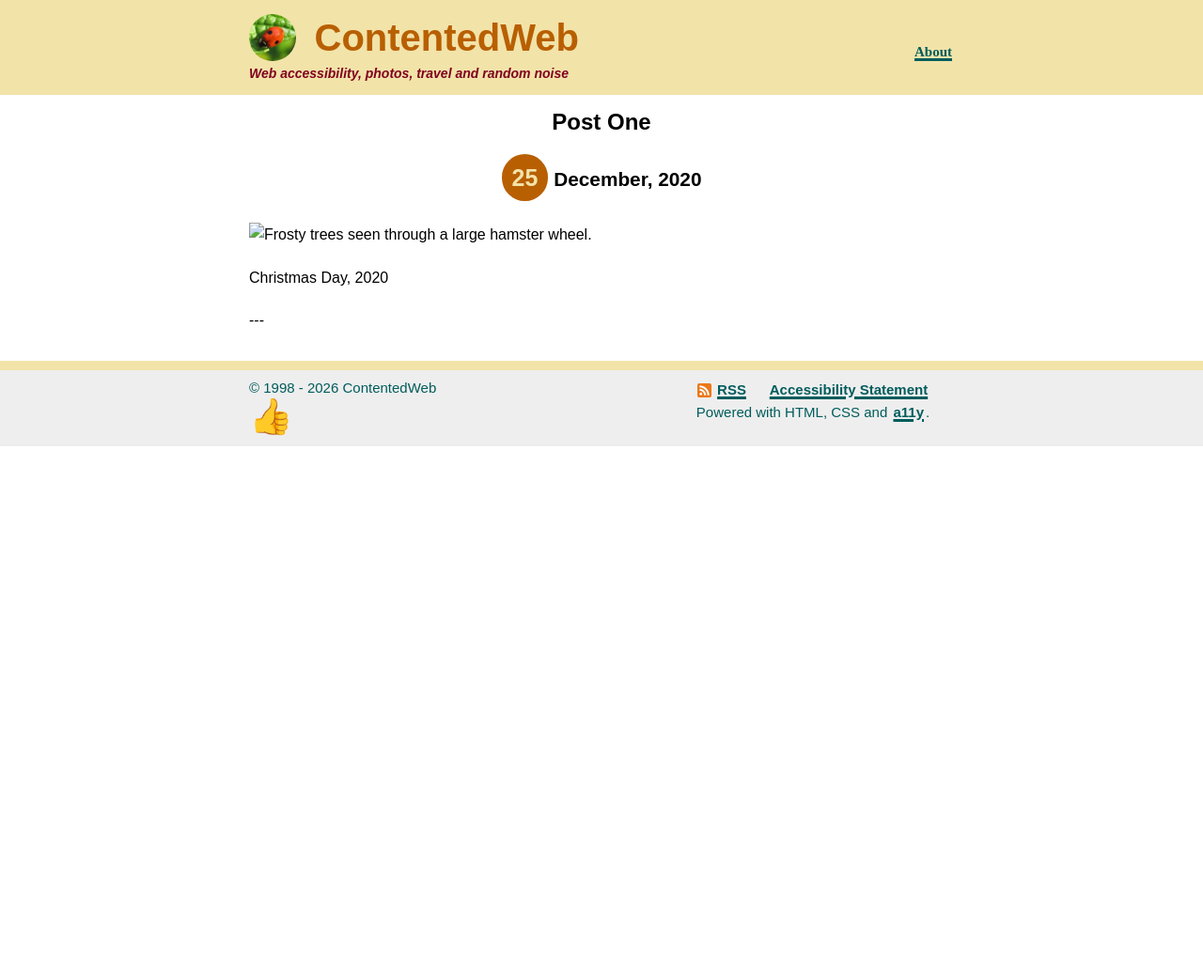
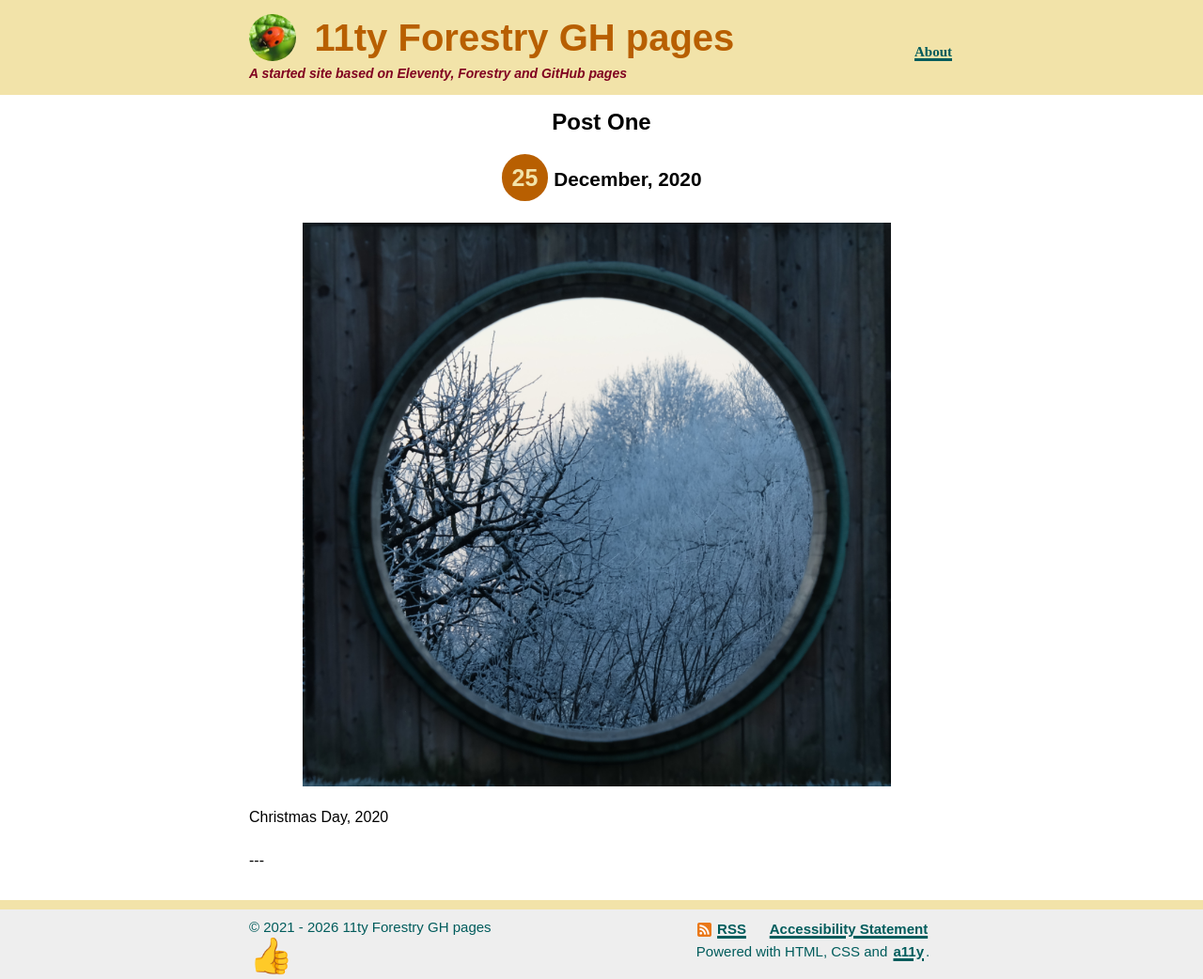
Before and after one commit to contentedweb/eleventy-forestry-starter, an Eleventy site: page src/posts/2020/post-one.md in a window 1280 px wide. Shown: the whole page at 94% size. Before the commit the page ends 800 px from the top, so only its background shows below. Built offline with nearby package versions, Linux system fonts and the light colour scheme; Eleventy itself is replaced by a stand-in of ours; files that its build step writes are made by us from their sources.

Commit message:
Committing after first build

```diff
--- a/src/_data/metadata.json
+++ b/src/_data/metadata.json
@@ -1,20 +1,20 @@
 {
-  "title": "ContentedWeb",
-  "url": "https://www.contentedweb.com/",
+  "title": "11ty Forestry GH pages",
+  "url": "https://templ.contentedweb.com/",
   "language": "en",
-  "description": "Web accessibility, photos, travel and random noise",
-  "startYear": "1998",
+  "description": "A started site based on Eleventy, Forestry and GitHub pages",
+  "startYear": "2021",
   "relme": "https://github.com/contentedweb",
   "feed": {
-    "subtitle": "Web accessibility, photos, travel and random noise",
+    "subtitle": "A started site for Eleventy with Forestry added in",
     "filename": "index.xml",
     "path": "/feed/index.xml",
-    "id": "https://www.contentedweb.com/"
+    "id": "https://templ.contentedweb.com/"
   },
   "author": {
-    "name": "ContentedWeb",
+    "name": "11ty Forestry GH pages",
     "email": "admin@contentedweb.com",
-    "url": "https://www.contentedweb.com/about/"
+    "url": "https://templ.contentedweb.com/about/"
   },
   "css": {
     "headerBgColor": "#F2E3A9",
--- a/src/posts/2020/post-one.md
+++ b/src/posts/2020/post-one.md
@@ -5,6 +5,6 @@ tags:
     - general
     - photos
 ---
-<p><img src="/assets/images/wheel.jpg" alt="Frosty trees seen through a large hamster wheel." /></p>
+<p><img src="/assets/images/wheel.png" alt="Frosty trees seen through a large hamster wheel." /></p>
 <p>Christmas Day, 2020</p>
 ---
```
Also changed, not shown: package.json (+7 -6 lines).
